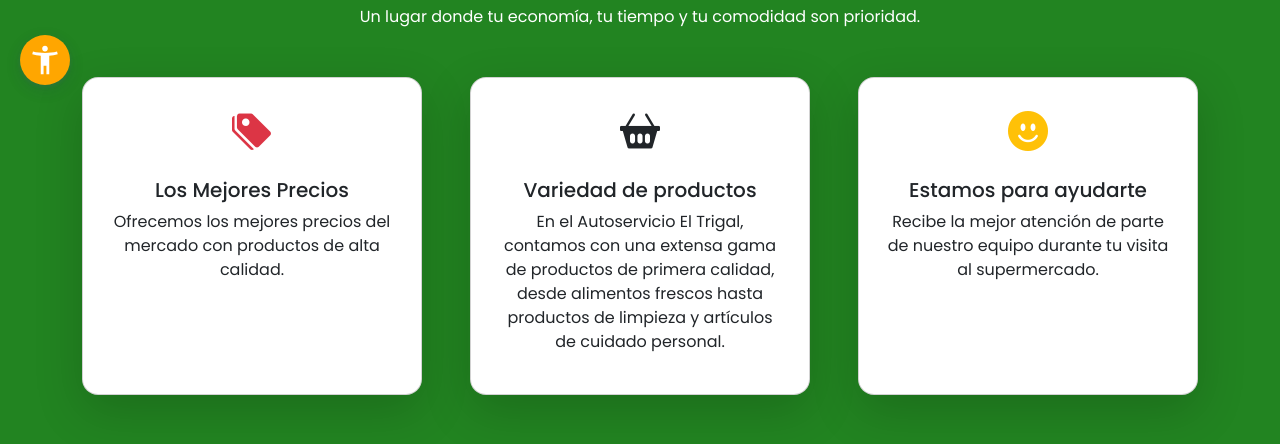
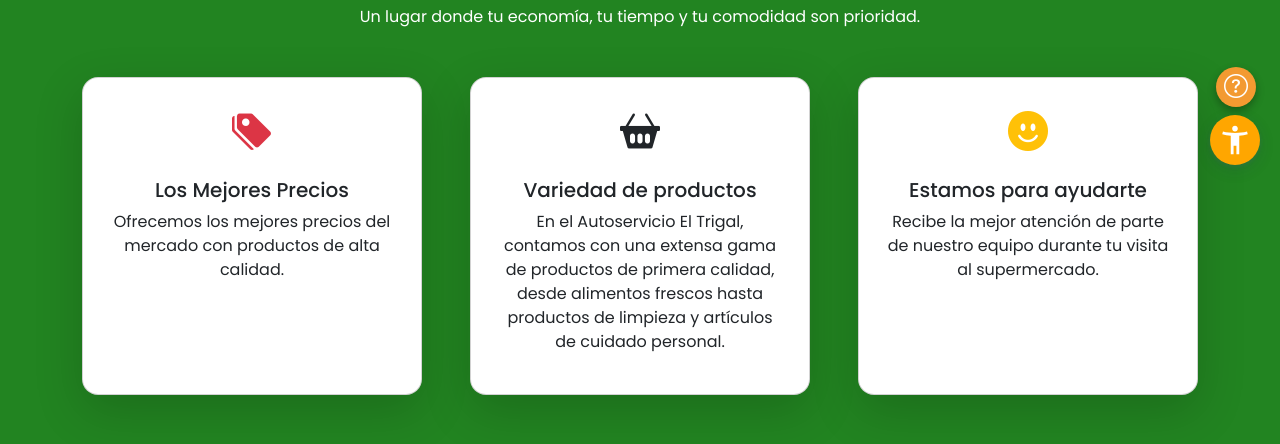
Before and after one commit to Jxvi3r09/Autoservicioeltrigal, a Django app: page / in a window 1280 px wide. Shown: the part 605-1049 px from the top of the page. Run offline with Django 5.2, Linux system fonts and the light colour scheme.

Commit message:
Arreglos de boton de accesibilidad y ayuda

```diff
--- a/pagina/static/myapp/css/estilos_perfil.css
+++ b/pagina/static/myapp/css/estilos_perfil.css
@@ -340,7 +340,7 @@ body {
 
 /* Iconos */
 .fas:hover, .fa:hover {
-  color: var(--naranja-principal) !important;
+  color: rgb(243, 154, 49) !important;
 }
 
 /* Botón de menú */
@@ -533,7 +533,8 @@ body:not(.sidebar-collapse) .edit-profile-icon {
 .floating-help-btn {
   position: fixed;
   bottom: 30px;
-    right: 30px;
+  right: 24px;
+  top: 84%;
   width: 40px;
   height: 40px;
   border-radius: 50%;
--- a/pagina/static/myapp/css/estilosdventa.css
+++ b/pagina/static/myapp/css/estilosdventa.css
@@ -843,7 +843,8 @@ body:not(.sidebar-collapse) .edit-profile-icon {
 .floating-help-btn {
   position: fixed;
   bottom: 30px;
-    right: 30px;
+  right: 24px;
+  top: 84%;
   width: 40px;
   height: 40px;
   border-radius: 50%;
--- a/pagina/static/myapp/css/estilospedidos.css
+++ b/pagina/static/myapp/css/estilospedidos.css
@@ -910,7 +910,8 @@ body:not(.sidebar-collapse) .edit-profile-icon {
 .floating-help-btn {
   position: fixed;
   bottom: 30px;
-    right: 30px;
+  right: 24px;
+  top: 84%;
   width: 40px;
   height: 40px;
   border-radius: 50%;
--- a/pagina/static/myapp/css/inventario.css
+++ b/pagina/static/myapp/css/inventario.css
@@ -1844,7 +1844,8 @@ body:not(.sidebar-collapse) .edit-profile-icon {
 .floating-help-btn {
   position: fixed;
   bottom: 30px;
-    right: 30px;
+  right: 24px;
+  top: 84%;
   width: 40px;
   height: 40px;
   border-radius: 50%;
--- a/pagina/static/myapp/css/principal.css
+++ b/pagina/static/myapp/css/principal.css
@@ -316,3 +316,28 @@ body {
 h5 {
   font-weight: bold;
 }
+
+.floating-help-btn {
+  position: fixed;
+  bottom: 30px;
+  right: 24px;
+  top: 84%;
+  width: 40px;
+  height: 40px;
+  border-radius: 50%;
+  background: rgb(243, 154, 49) !important;
+  color: white !important;
+  display: flex;
+  align-items: center;
+  justify-content: center;
+  font-size: 24px;
+  box-shadow: 0 4px 8px rgba(0,0,0,0.3);
+  cursor: pointer;
+  border: none;
+  z-index: 1000;
+  transition: transform 0.2s;
+}
+
+.floating-help-btn:hover {
+    transform: scale(1.1);
+}
--- a/pagina/static/myapp/css/proveedores.css
+++ b/pagina/static/myapp/css/proveedores.css
@@ -691,7 +691,8 @@ body:not(.sidebar-collapse) .edit-profile-icon {
 .floating-help-btn {
   position: fixed;
   bottom: 30px;
-    right: 30px;
+  right: 24px;
+  top: 84%;
   width: 40px;
   height: 40px;
   border-radius: 50%;
--- a/pagina/static/myapp/css/stilosbd.css
+++ b/pagina/static/myapp/css/stilosbd.css
@@ -592,7 +592,8 @@ body:not(.sidebar-collapse) .edit-profile-icon {
 .floating-help-btn {
   position: fixed;
   bottom: 30px;
-    right: 30px;
+  right: 24px;
+  top: 84%;
   width: 40px;
   height: 40px;
   border-radius: 50%;
--- a/pagina/static/myapp/css/usuarios.css
+++ b/pagina/static/myapp/css/usuarios.css
@@ -783,7 +783,8 @@ body:not(.sidebar-collapse) .edit-profile-icon {
 .floating-help-btn {
   position: fixed;
   bottom: 30px;
-    right: 30px;
+  right: 24px;
+  top: 84%;
   width: 40px;
   height: 40px;
   border-radius: 50%;
--- a/pagina/static/myapp/js/custom.js
+++ b/pagina/static/myapp/js/custom.js
@@ -21,3 +21,12 @@ document.addEventListener("DOMContentLoaded", function() {
         }
     });
 });
+
+      function descargarManual() {
+        const link = document.createElement('a');
+        link.href = "/media/manuales/manual_usuario.pdf";
+        link.download = 'manual_usuario.pdf';
+        document.body.appendChild(link);
+        link.click();
+        document.body.removeChild(link);
+    }
--- a/pagina/static/myapp/js/sienna.js
+++ b/pagina/static/myapp/js/sienna.js
@@ -67,10 +67,10 @@ document.addEventListener("DOMContentLoaded", function() {
     r.innerHTML = `
     <link href="https://fonts.googleapis.com/icon?family=Material+Icons&text=${a.toString()}" rel="stylesheet">
     <style>
-        .asw-menu, .asw-menu-btn { position: fixed; left: 20px; transition: .3s; z-index: 500000; }
+        .asw-menu, .asw-menu-btn { position: fixed; right: 20px; transition: .3s; z-index: 500000; } /* Cambiado left por right */
         .asw-widget { -webkit-user-select: none; -moz-user-select: none; -ms-user-select: none; user-select: none; font-weight: 400; -webkit-font-smoothing: antialiased; }
         .asw-widget * { box-sizing: border-box; }
-        .asw-menu-btn { bottom: 20px; background: ${options.buttonColor}; box-shadow: 0 5px 15px 0 rgb(37 44 97 / 15%), 0 2px 4px 0 rgb(93 100 148 / 20%); border-radius: 50%; align-items: center; justify-content: center; transform: translateY(0); width: 50px; height: 50px; display: flex; fill: ${options.buttonIconColor} !important; cursor: pointer; }
+        .asw-menu-btn { margin-top: 80px; bottom: 80px; background: ${options.buttonColor}; box-shadow: 0 5px 15px 0 rgb(37 44 97 / 15%), 0 2px 4px 0 rgb(93 100 148 / 20%); border-radius: 50%; align-items: center; justify-content: center; transform: translateY(0); width: 50px; height: 50px; display: flex; fill: ${options.buttonIconColor} !important; cursor: pointer; } /* Ajustado bottom para colocarlo arriba del botón de ayuda */
         .asw-menu-btn svg { width: 30px; height: 30px; min-height: 30px; min-width: 30px; max-width: 30px; max-height: 30px; background: 0 0 !important; }
         .asw-menu-btn:hover { transform: scale(1.05); }
         .asw-menu { display: none; top: 20px; border-radius: 8px; box-shadow: -1px 0 20px -14px #000; opacity: 1; overflow: hidden; background: ${options.menuBackgroundColor}; width: 500px; line-height: 1; font-size: 14px; height: calc(100vh - 40px - 75px); letter-spacing: .015em; color: ${options.menuTextColor}; }
--- a/pagina/templates/paginas/principal.html
+++ b/pagina/templates/paginas/principal.html
@@ -82,9 +82,6 @@
             <a class="nav-link" href="#mision-vision">Nosotros</a>
           </li>
 
-            <li class="nav-item">
-              <a class="nav-link active" href="#productos">Productos </a>
-            </li>
             <li class="nav-item">
               <a class="nav-link active" href="#contacto">Contacto</a>
             </li>
@@ -440,5 +437,9 @@
     {% endif %}
   });
 </script>
+    <!-- Reemplazar el botón del sidebar por esto antes del cierre del body -->
+    <button class="floating-help-btn" onclick="descargarManual()" title="Manual de Ayuda">
+      <i class="bi bi-question-circle text-white"></i>
+    </button>
 </body>
 </html>
--- a/pagina/templates/sistema/inicioinv.html
+++ b/pagina/templates/sistema/inicioinv.html
@@ -314,7 +314,7 @@
 
     <!-- Reemplazar el botón del sidebar por esto antes del cierre del body -->
     <button class="floating-help-btn" onclick="descargarManual()" title="Manual de Ayuda">
-        <i class="fas fa-question-circle"></i>
+        <i class="fas fa-question-circle" id="ayuda"></i>
     </button>
   </body>
 </html>
--- a/pagina/templates/sistema/perfil_usuario.html
+++ b/pagina/templates/sistema/perfil_usuario.html
@@ -357,7 +357,7 @@
 <script src="{% static 'myapp/js/logout.js' %}"></script>
     <!-- Reemplazar el botón del sidebar por esto antes del cierre del body -->
     <button class="floating-help-btn" onclick="descargarManual()" title="Manual de Ayuda">
-        <i class="fas fa-question-circle" id="ayuda"></i>
+        <i class="fas fa-question-circle " id="ayuda"></i>
     </button>
 
 <script src="{% static 'myapp/js/custom.js' %}"></script>
--- a/proyecto/settings.py
+++ b/proyecto/settings.py
@@ -88,7 +88,7 @@ DATABASES = {
     'ENGINE': 'django.db.backends.mysql',
     'NAME': 'proyecto',
     'USER': 'root',
-    'PASSWORD':'Javier',  # Asegúrate de que sea la contraseña correcta
+    'PASSWORD':'',  # Asegúrate de que sea la contraseña correcta
     'HOST': 'localhost',  # Asegúrate de que solo sea la IP
     'PORT': '3306',  # Solo el número del puerto, sin IP
 }
```
Also changed, not shown: pagina/static/myapp/css/inicioinv.css (+12 -1 lines), Autoservicioeltrigal/settings.py (added). Lines whose indentation alone changed are shown as unchanged.
